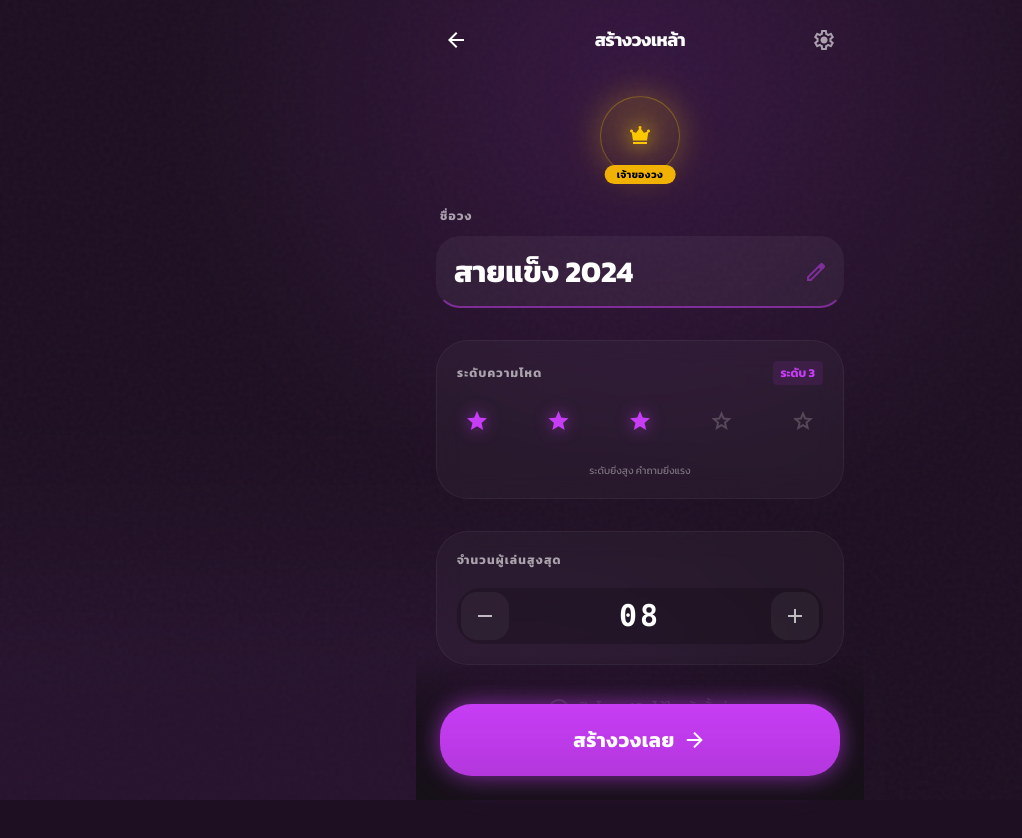
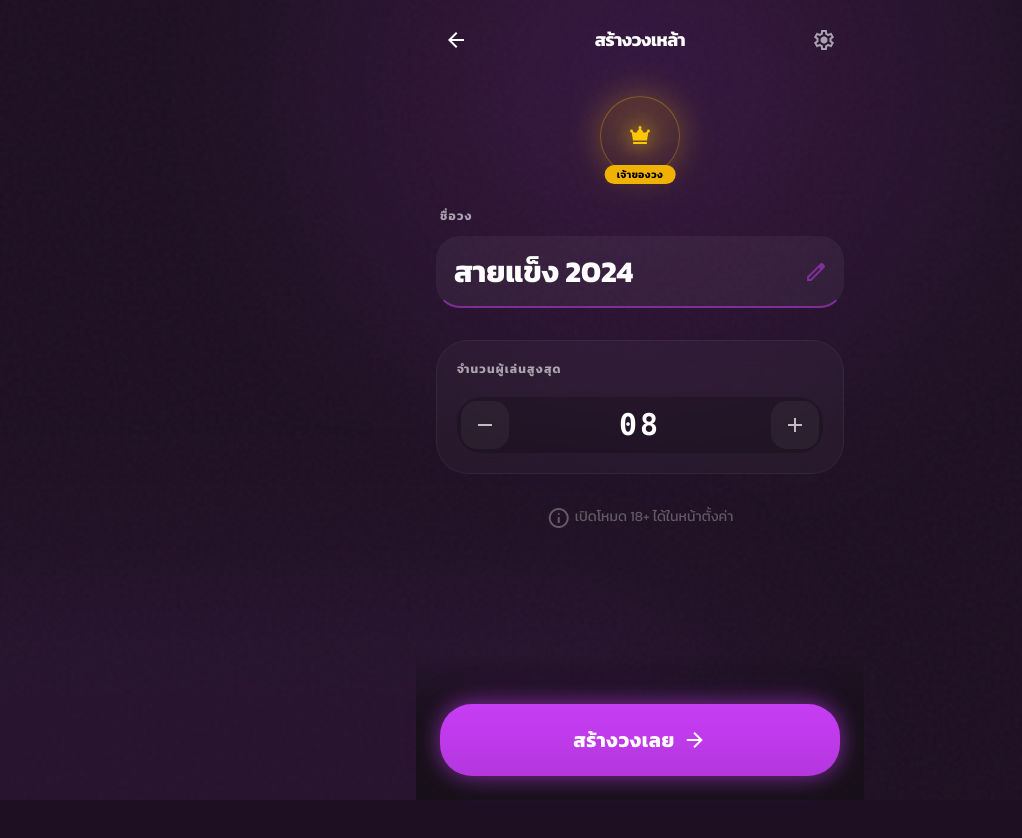
Before and after one commit to LethimCookMyBro/App_Drink, a Next.js app: page /create in a window 1280 px wide. Shown: the top 838 px of the page, without its empty margins (0-1022 px from the left). After the commit the page ends 800 px from the top, so only its background shows below. Built offline with nearby package versions, Linux system fonts and the light colour scheme.

Commit message:
fix: Remove difficulty stars from create page and add prisma.ts re-export

```diff
--- a/src/app/create/page.tsx
+++ b/src/app/create/page.tsx
@@ -12,12 +12,11 @@ export default function CreateCirclePage() {
   const { createRoom, vibeLevel } = useGameStore();
 
   const [circleName, setCircleName] = useState("สายแข็ง 2024");
-  const [difficulty, setDifficulty] = useState(3);
   const [playerCount, setPlayerCount] = useState(8);
 
   const handleCreate = () => {
     // 18+ mode is now controlled via Settings, not here
-    createRoom(circleName, "ฉัน", difficulty, false, playerCount);
+    createRoom(circleName, "ฉัน", 3, false, playerCount);
     router.push("/lobby/new");
   };
 
@@ -87,41 +86,6 @@ export default function CreateCirclePage() {
           </div>
         </div>
 
-        {/* Difficulty */}
-        <GlassPanel className="flex flex-col gap-3">
-          <div className="flex justify-between items-center mb-2">
-            <label className="text-white/60 text-xs font-bold tracking-[0.1em] uppercase">
-              ระดับความโหด
-            </label>
-            <span className="text-primary text-xs font-bold bg-primary/10 px-2 py-1 rounded">
-              ระดับ {difficulty}
-            </span>
-          </div>
-          <div className="flex justify-between items-center px-1">
-            {[1, 2, 3, 4, 5].map((level) => (
-              <motion.button
-                key={level}
-                onClick={() => setDifficulty(level)}
-                className="group p-1 transition-transform active:scale-90"
-                whileTap={{ scale: 0.9 }}
-              >
-                <span
-                  className={`material-symbols-outlined text-[32px] ${
-                    level <= difficulty
-                      ? "text-primary material-symbols-filled drop-shadow-[0_0_8px_rgba(199,61,245,0.6)]"
-                      : "text-white/20 group-hover:text-primary/50"
-                  }`}
-                >
-                  star
-                </span>
-              </motion.button>
-            ))}
-          </div>
-          <p className="text-white/40 text-[10px] text-center mt-2">
-            ระดับยิ่งสูง คำถามยิ่งแรง
-          </p>
-        </GlassPanel>
-
         {/* Player Count */}
         <GlassPanel className="flex flex-col gap-3">
           <label className="text-white/60 text-xs font-bold tracking-[0.1em] uppercase mb-2">
```
